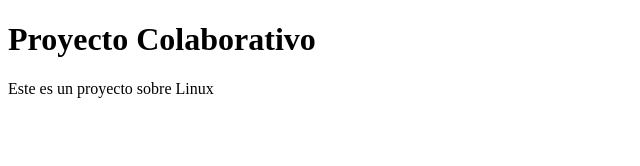
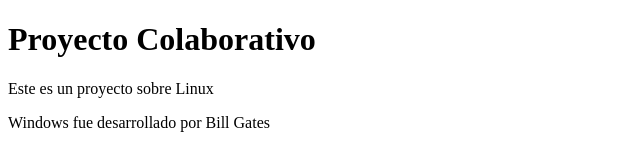
Before and after one commit to artemmelnykjob/Linux, a plain HTML site: page index.html in a window 1280 px wide. Shown: the whole page, without its empty margins (0-640 px from the left). Drawn offline with Linux system fonts and the light colour scheme.

Commit message:
Añadir desarrolladores

```diff
--- a/index.html
+++ b/index.html
@@ -6,5 +6,6 @@
 <body>
  <h1>Proyecto Colaborativo</h1>
  <p>Este es un proyecto sobre Linux</p>
+ <p>Windows fue desarrollado por Bill Gates</p>
 </body>
 </html>
```
